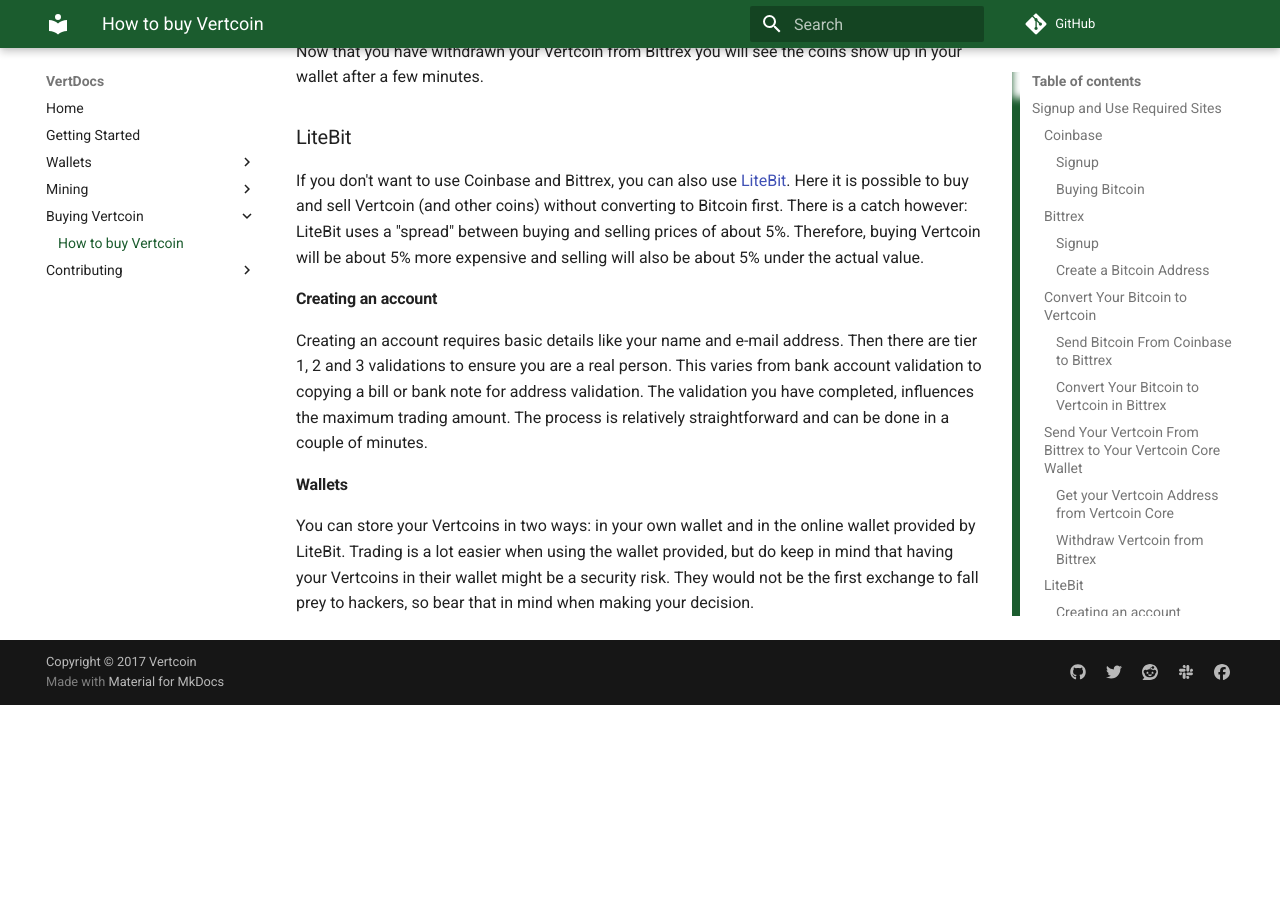
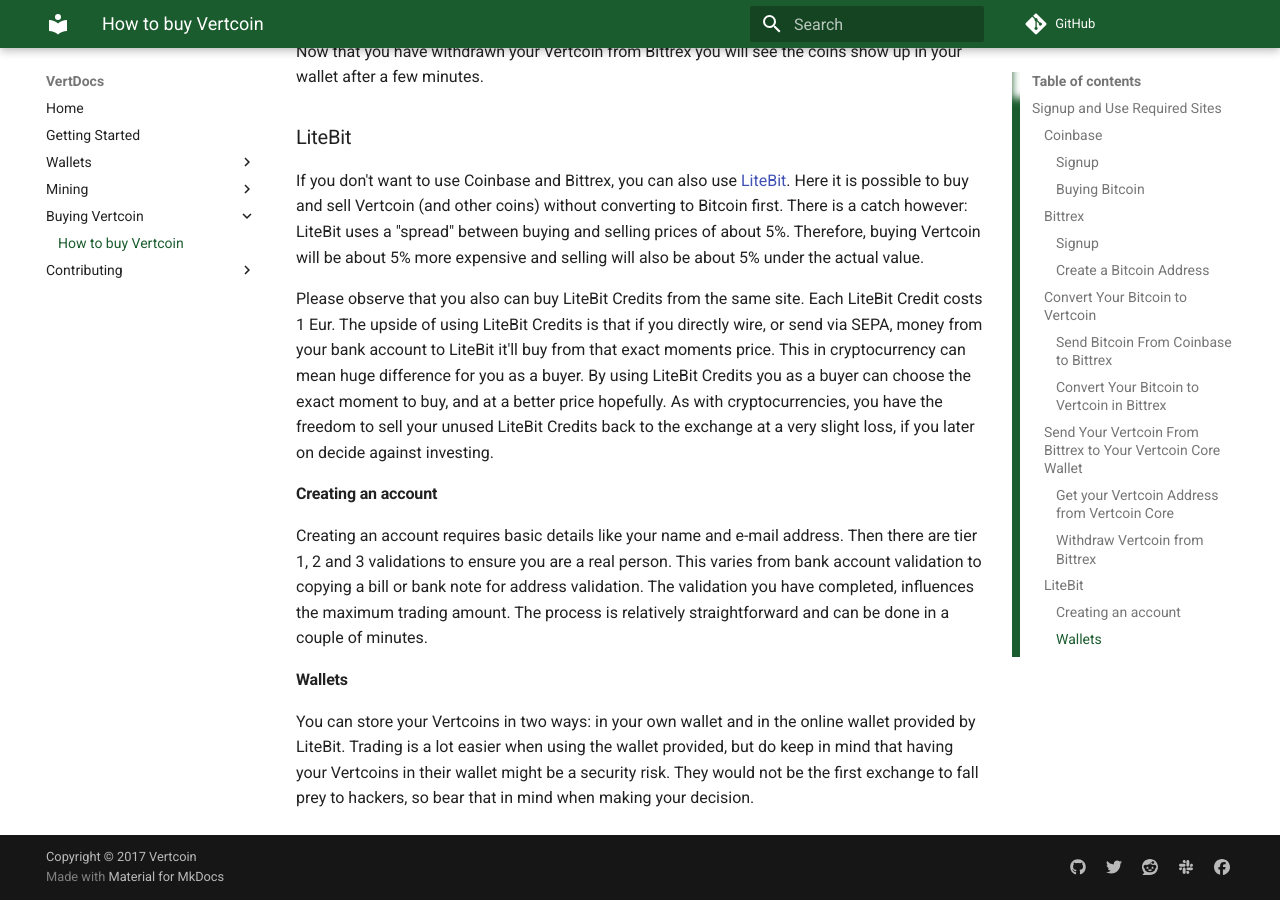
Before and after one commit to vertcoin-project/VertDocs, an MkDocs documentation site: the page built from docs/BuyingVertcoin/How-to-buy-Vertcoin.md, in a window 1280 px wide and 900 px high, scrolled down 3073 px. Built offline with MkDocs 1.6.1 and Material for MkDocs 9.7.7, drawn with Linux system fonts in a browser that asks for light colours; comment, search, counter and statistics services are not loaded; old or Windows-style settings are respelled for this version of MkDocs; before the commit the page ends 3778 px from its top, so only the background shows below that.

Commit message:
LiteBit Credits
Added a simple paragraph describing why one should buy LB credits first and then later on buy the desired coin for better price.

```diff
--- a/docs/BuyingVertcoin/How-to-buy-Vertcoin.md
+++ b/docs/BuyingVertcoin/How-to-buy-Vertcoin.md
@@ -79,6 +79,8 @@
 ### LiteBit
 If you don't want to use Coinbase and Bittrex, you can also use [LiteBit](https://litebit.eu). Here it is possible to buy and sell Vertcoin (and other coins) without converting to Bitcoin first. There is a catch however: LiteBit uses a "spread" between buying and selling prices of about 5%. Therefore, buying Vertcoin will be about 5% more expensive and selling will also be about 5% under the actual value.
 
+Please observe that you also can buy LiteBit Credits from the same site. Each LiteBit Credit costs 1 Eur. The upside of using LiteBit Credits is that if you directly wire, or send via SEPA, money from your bank account to LiteBit it'll buy from that exact moments price. This in cryptocurrency can mean huge difference for you as a buyer. By using LiteBit Credits you as a buyer can choose the exact moment to buy, and at a better price hopefully. As with cryptocurrencies, you have the freedom to sell your unused LiteBit Credits back to the exchange at a very slight loss, if you later on decide against investing.
+
 
 #### Creating an account
 Creating an account requires basic details like your name and e-mail address. Then there are tier 1, 2 and 3 validations to ensure you are a real person. This varies from bank account validation to copying a bill or bank note for address validation. The validation you have completed, influences the maximum trading amount. The process is relatively straightforward and can be done in a couple of minutes.
```
